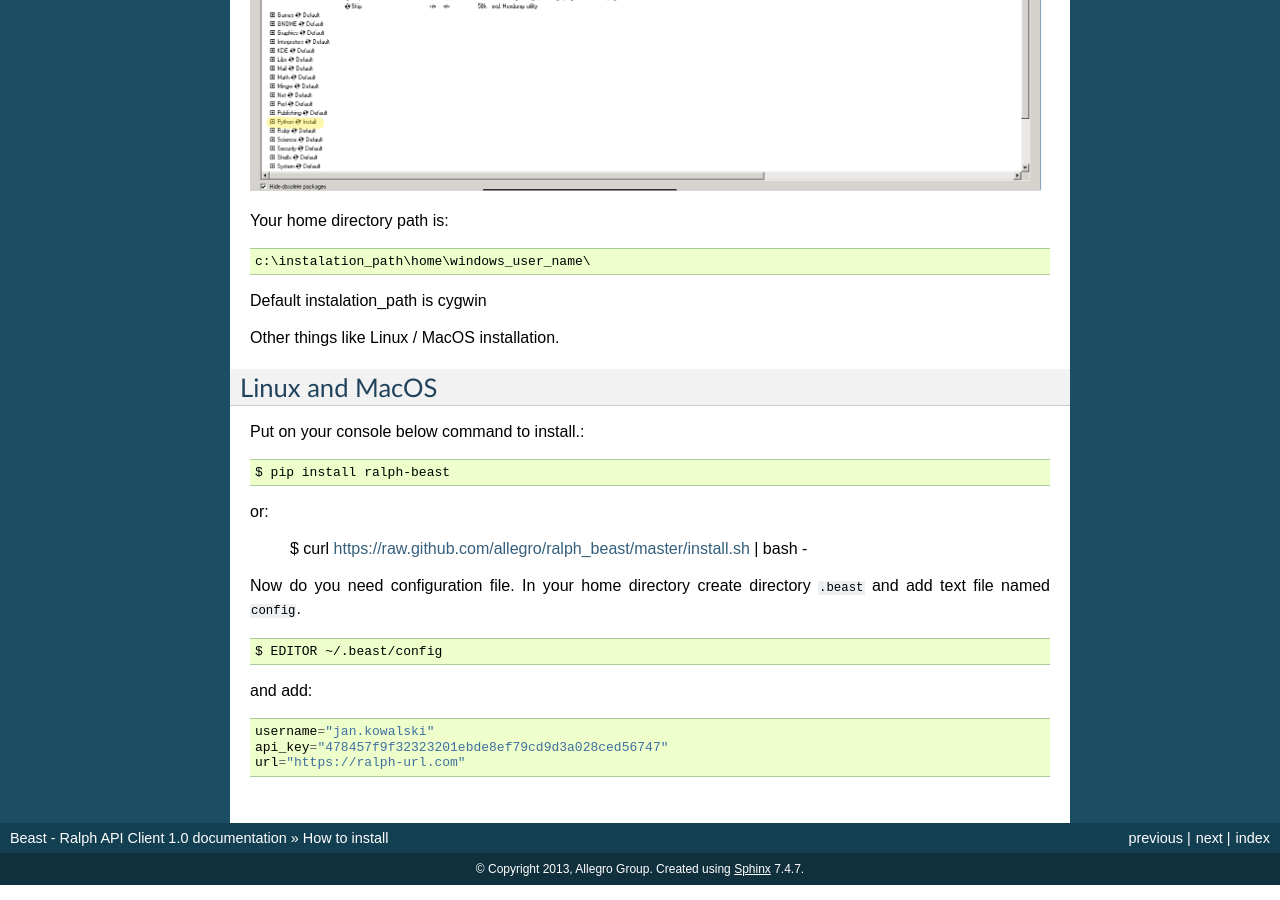
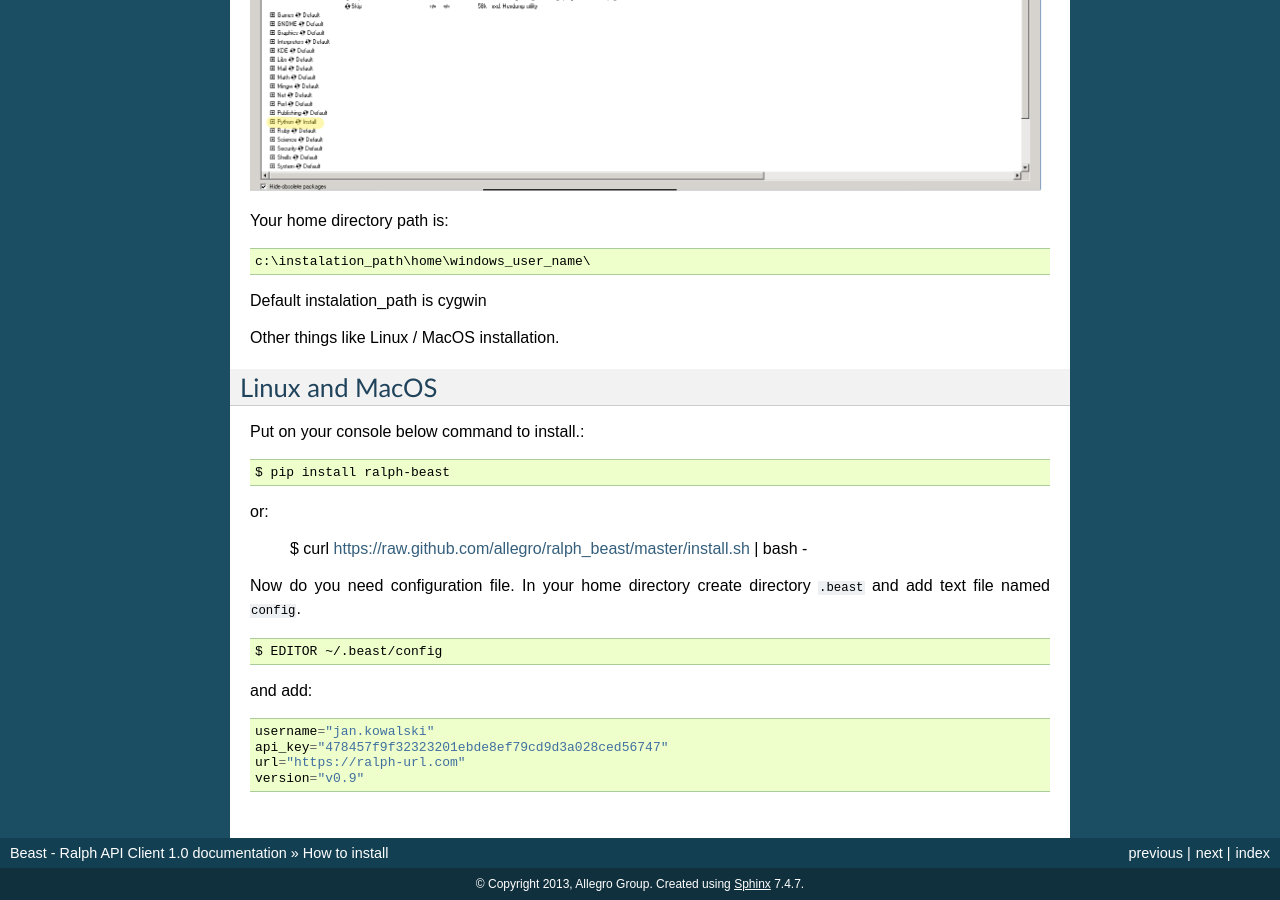
Before and after one commit to allegro/ralph-cli, a Sphinx documentation site: the page built from doc/install.rst, in a window 1280 px wide and 900 px high, scrolled down 620 px. Built offline with Sphinx 7.4.7, drawn with Linux system fonts in a browser that asks for light colours.

Commit message:
config -> api version

```diff
--- a/doc/install.rst
+++ b/doc/install.rst
@@ -46,3 +46,4 @@ and add: ::
   username="jan.kowalski"
   api_key="478457f9f32323201ebde8ef79cd9d3a028ced56747"
   url="https://ralph-url.com"
+  version="v0.9"
```
